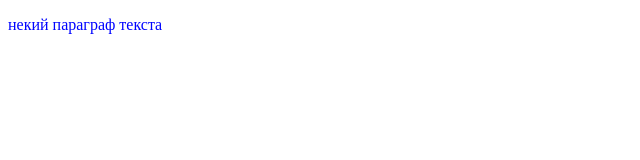
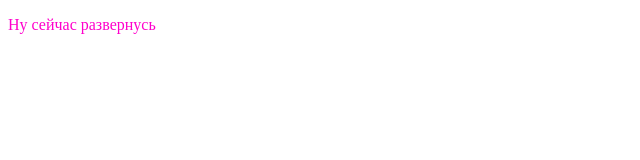
Before and after one commit to StanislavZyuzko/summary_git_june_2022, a plain HTML site: page index.html in a window 1280 px wide. Shown: the whole page, without its empty margins (0-640 px from the left). Drawn offline with Linux system fonts and the light colour scheme.

Commit message:
развернусь сиреневый

```diff
--- a/index.css
+++ b/index.css
@@ -1,3 +1,3 @@
 p {
-    color: rgb(0, 4, 255);
+    color: rgb(255, 0, 204);
 }
--- a/index.html
+++ b/index.html
@@ -1,14 +1,16 @@
 <!DOCTYPE html>
 <html lang="кг">
+
 <head>
     <meta charset="UTF-8">
     <meta name="viewport" content="width=device-width, initial-scale=1.0">
     <link rel="stylesheet" href="index.css">
     <title>Изучаем Гитхаб дальше</title>
 </head>
-<p>некий параграф текста</p>
+<p>Ну сейчас развернусь</p>
 
 <body>
 
 </body>
+
 </html>
```
